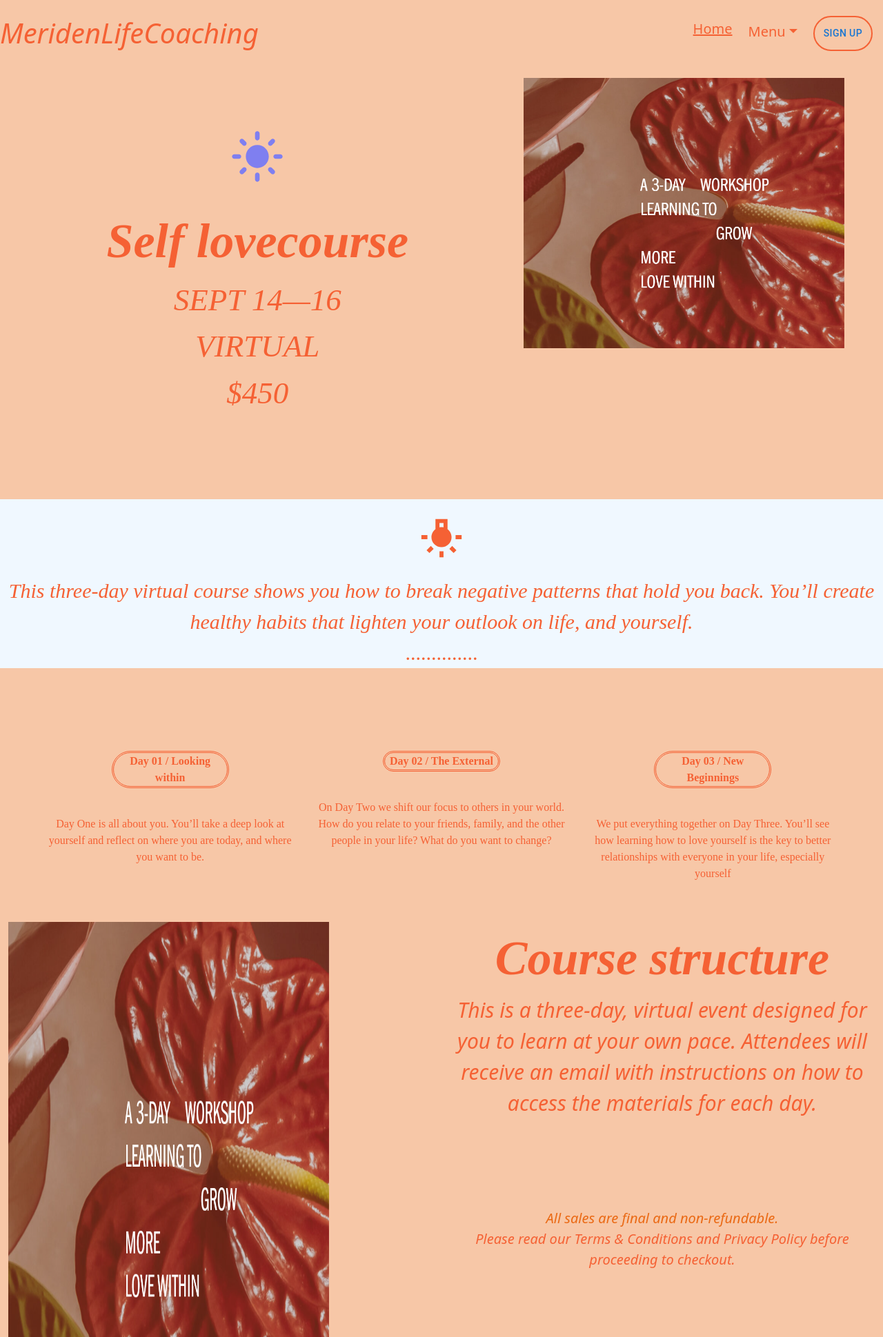
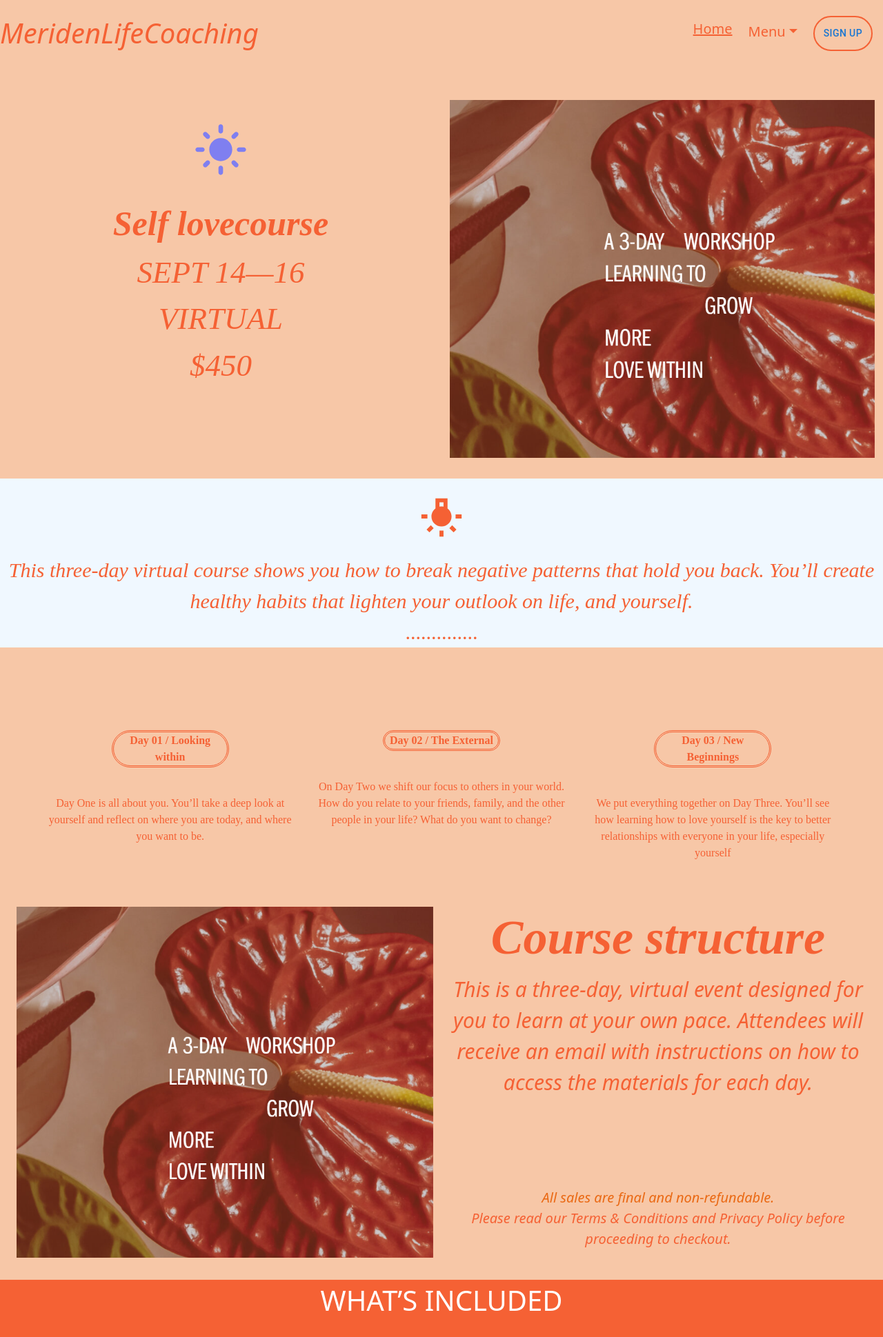
Before and after one commit to Kindasd/positive-energy, a React app: page /Courses in a window 1280 px wide. Shown: the top 1939 px of the page at 69% size. Built offline with nearby package versions, Linux system fonts and the light colour scheme.

Commit message:
image fluid added

```diff
--- a/src/App.css
+++ b/src/App.css
@@ -20,7 +20,7 @@
     color:rgb(245, 97, 52) ;
 }
 .text3{
-    font-size: 70px;
+    font-size: 50px;
     font-family:initial;
     color:rgb(245, 97, 52) ;
 
--- a/src/Pages/Courses.jsx
+++ b/src/Pages/Courses.jsx
@@ -40,17 +40,19 @@ const CourseComponent = () => {
 
 
       <div className="row mx-0">
-        <div className="col-md-7 text-center" style={{padding:"90px"}}>
-
-          <b style={{ marginBottom: "10px" ,marginTop:"20px"}}>
+        <div className="col-md-6 text-center" style={{padding:"80px"}}>
+        <div>
+          <b style={{ marginBottom: "5px" ,marginTop:"10px"}}>
           <div data-aos="zoom-in-up" style={{ color: "rgb(127, 127, 240)",marginBottom:"30px"}}> <LightModeIcon sx={{ fontSize: 80 }}  /> </div>
 
 
             <i className="text3">Self love</i>
           </b>
+
           <b>
             <i className="text3">course</i>
           </b>
+          </div>
           <div>
             <i className="text4">SEPT 14—16</i>
           </div>
@@ -66,13 +68,14 @@ const CourseComponent = () => {
 
         </div>
 
-        <div className="col-12 col-md-5 mt-3">
+        <div className="col-12 col-md-6 mt-5">
               <img
 
                 className="img-fluid"
+
                 src={PHOTO2}
                 alt=""
-                width="465"
+
                 height="600"
               />
             </div>
@@ -134,8 +137,17 @@ const CourseComponent = () => {
       </div>
 
       <div className="row mx-0 mt-2">
-        <div className="col-md-6"  data-aos="zoom-in-up">
-          <img width="465px"  height="700px" src={PHOTO3} alt="Course Structure" />
+
+        <div className="row mx-0 " >
+             <div className="col-12 col-md-6 mt-2">
+          <img
+          data-aos="zoom-in-up"
+            className="img-fluid"
+            src={PHOTO3}
+            alt=""
+
+            height="600"
+          />
         </div>
         <div className="col-md-6 text-light text-center">
           <b className="text1" style={{ marginBottom: "70px", color: "rgb(245, 97, 52)" }}>
@@ -202,10 +214,11 @@ const CourseComponent = () => {
           </Splide>
         </div>
 
-
+        </div>
       </div>
       </div>
     </>
+
   );
 };
 
--- a/src/Pages/Home.jsx
+++ b/src/Pages/Home.jsx
@@ -126,7 +126,7 @@ export default()=>{
 
         </div>
         <div className="row mx-0 mt-4">
-       <img  src={ IMG5 } alt="" />
+       <img  className="img-fluid" src={ IMG5 } alt="" />
         </div>
 
 
--- a/src/Pages/Workwithme.jsx
+++ b/src/Pages/Workwithme.jsx
@@ -79,9 +79,18 @@ export default()=>{
 
     <div className="row mx-0 mt-3" >
 
-    <div className="col-md-6">
-        <img data-aos="zoom-in-up" width="465px" height="700px" src={IMG2} alt="" />
-      </div>
+
+      <div className="row mx-0 " >
+             <div className="col-12 col-md-6 ">
+          <img
+          data-aos="zoom-in-up"
+            className="img-fluid"
+            src={IMG2}
+            alt=""
+            width="465"
+            height="600"
+          />
+        </div>
 
   <div className="col-md-6 text-light text-center" style={{marginTop:"20px"}}>
 
@@ -108,7 +117,7 @@ export default()=>{
 
 
 
-
+  </div>
 
   </div>
     </>)
```
Lines whose indentation alone changed are shown as unchanged.
